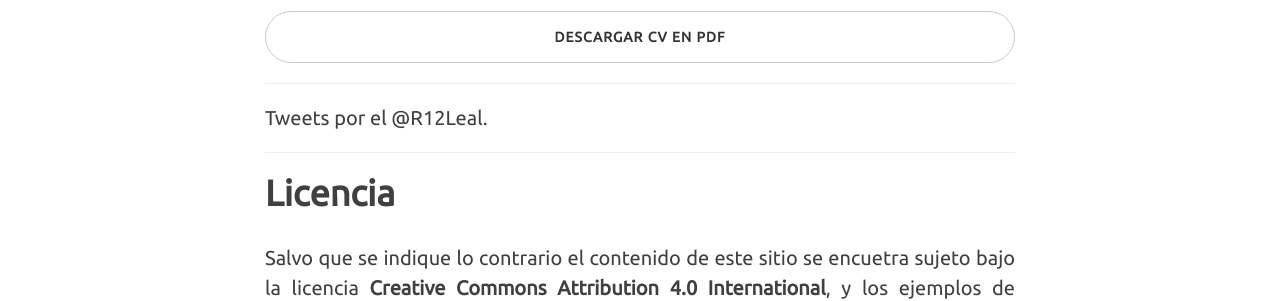
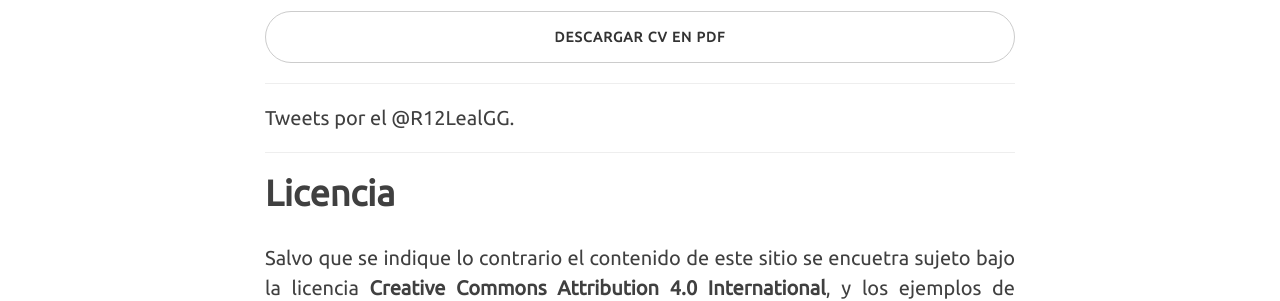
Before and after one commit to R12Leal/R12Leal.github.io, a Jekyll site: the page built from sobre-mi.html, in a window 1280 px wide. Shown: the part 1043-1344 px from the top of the page. Built offline with Jekyll 4.4.1, drawn with Linux system fonts in a browser that asks for light colours; nearby versions of some CDN libraries; comment, search, counter and statistics services are not loaded.

Commit message:
commit 08/02/2021 - update profile page

```diff
--- a/sobre-mi.html
+++ b/sobre-mi.html
@@ -18,7 +18,7 @@ mi experiencia profesional y en un futuro continuar con mis estudios en la UIB (
 cualquier situación sin ningún problema, con disponibilidad inmediata.</p>
 <a href="/cv/cv_RamsesLeal.pdf" title="CV Ramsés Leal" class="btn btn-default" download="cv_RamsesLeal.pdf" target="_blank">Descargar CV en PDF</a>
 <hr />
-  <a class="twitter-timeline" href="https://twitter.com/R12Leal" data-widget-id="707234977948278784">Tweets por el @R12Leal.</a>
+  <a class="twitter-timeline" href="https://twitter.com/R12LealGG" data-widget-id="707234977948278784">Tweets por el @R12LealGG.</a>
   <script>!function(d,s,id){var js,fjs=d.getElementsByTagName(s)[0],p=/^http:/.test(d.location)?'http':'https';if(!d.getElementById(id)){js=d.createElement(s);js.id=id;js.src=p+"://platform.twitter.com/widgets.js";fjs.parentNode.insertBefore(js,fjs);}}(document,"script","twitter-wjs");</script>
 <hr />
 <h1>Licencia</h1>
```
Also changed, not shown: other parts of sobre-mi.html (+1 -1 lines).
